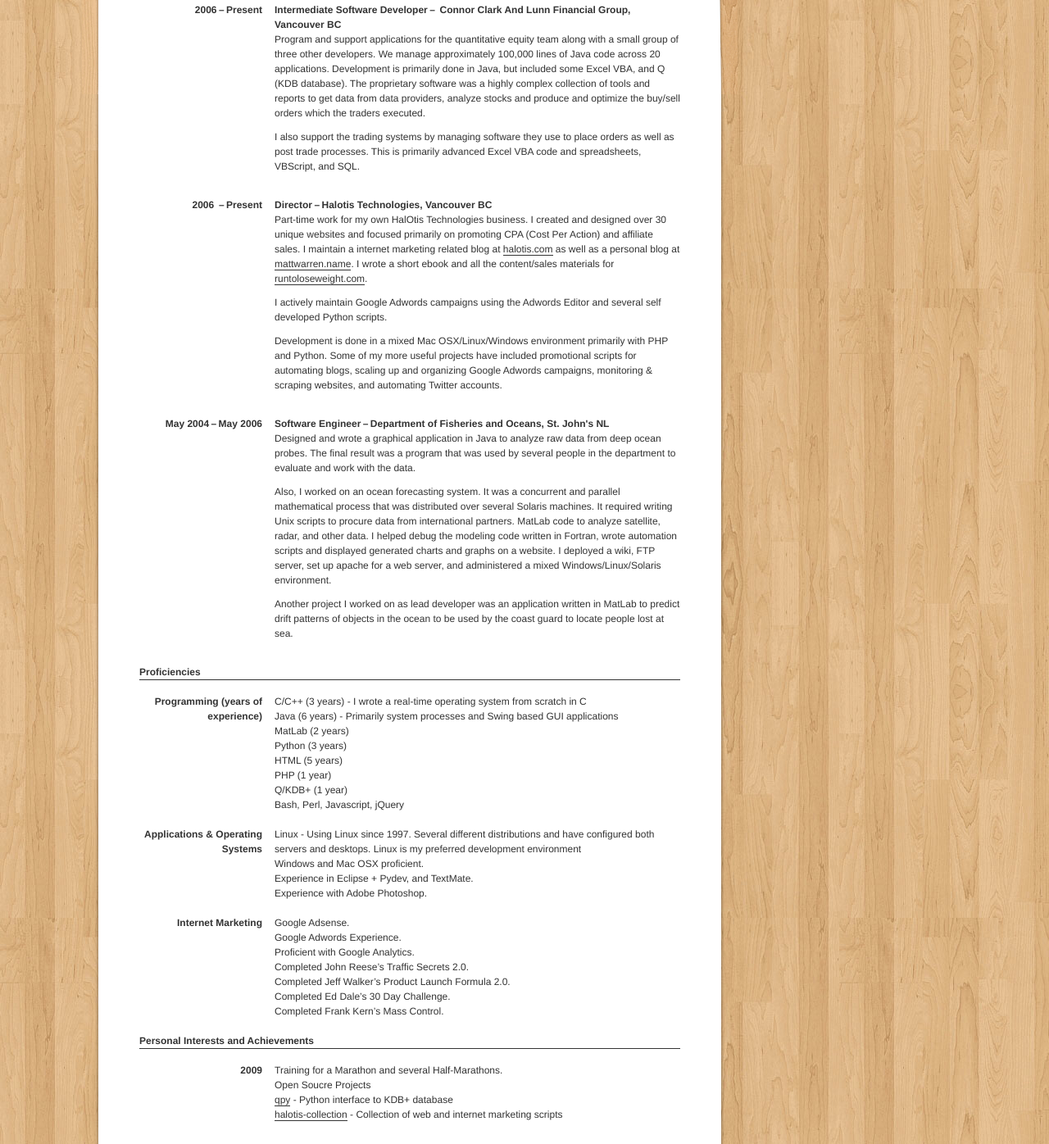
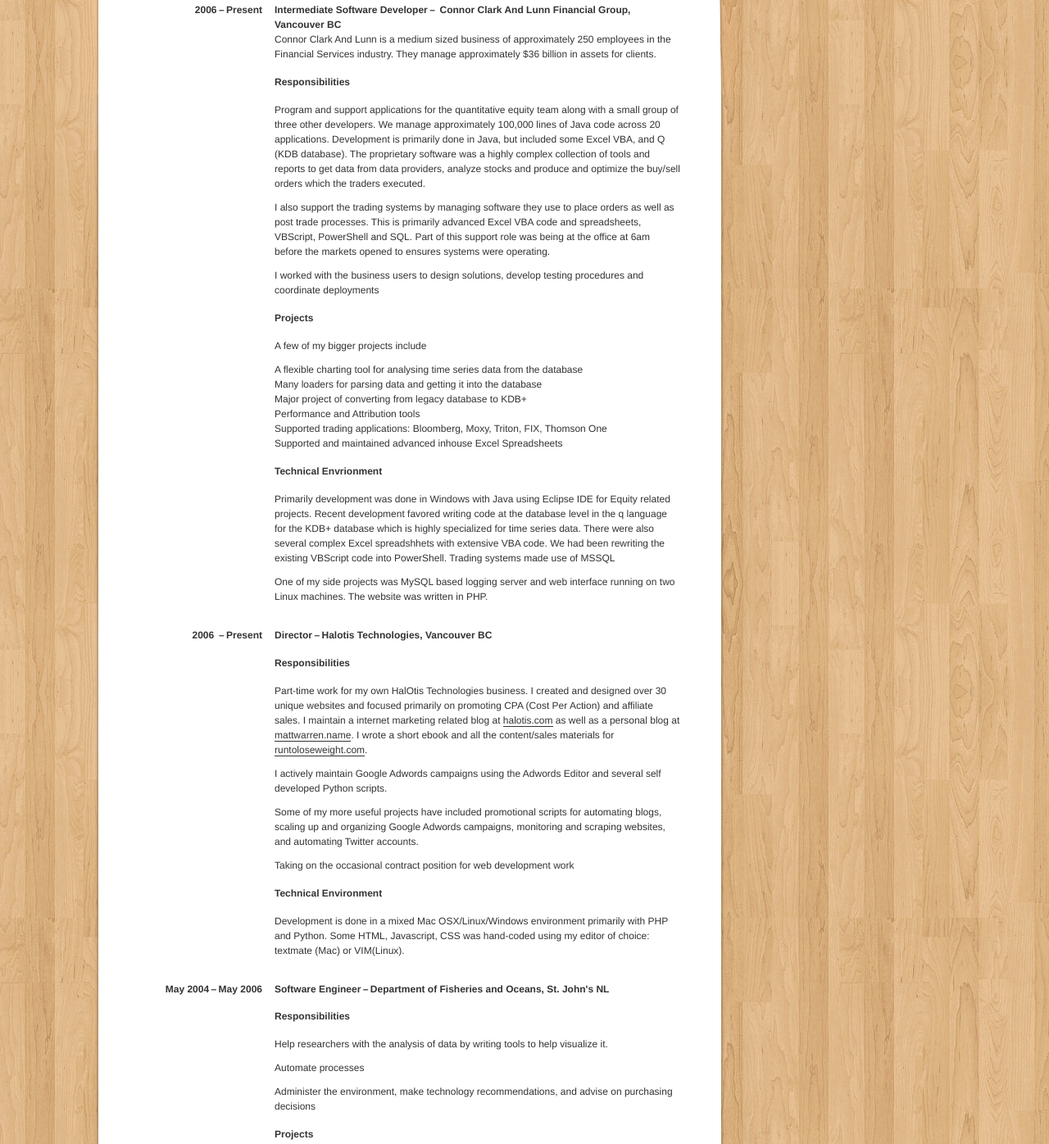
Before and after one commit to mfwarren/resume, a plain HTML site: page index.html in a window 1280 px wide. Shown: the part 416-1812 px from the top of the page at 82% size. Drawn offline with Linux system fonts and the light colour scheme.

Commit message:
modified after Aaron's recommendations

```diff
--- a/index.html
+++ b/index.html
@@ -35,7 +35,7 @@
 	<div id="content">
 		<section id="profile">
 	  		<h2>Profile</h2>
-			<p>I have a passion for entrepreneurship, sales and marketing along with my love of just about anything technological. My background is as a software developer with experience in a number of programming languages. My interests include biking, skiing/snowboarding, Linux, piano, drums, and motorcycles. I pride myself on being on top of the latest things happening in the computer industry and the internet.</p>
+			<p>I have a passion for entrepreneurship, sales and marketing along with my love of just about anything technological. My background is as a software developer with an education from the University of Waterloo.  I pride myself on being on top of the latest things happening in the computer industry and the internet.  I enjoy working on challenging technical problems that require unique and creative solutions.</p>
 	  	</section>
 
   	<section id="education">
@@ -55,23 +55,49 @@
   		<dl class="items">
   			<dt>2006&thinsp;&ndash;&thinsp;Present</dt>
   			<dd><span class="item-title">Intermediate Software Developer&thinsp;&ndash;&thinsp; Connor Clark And Lunn Financial Group, Vancouver BC</span>
+				<p>Connor Clark And Lunn is a medium sized business of approximately 250 employees in the Financial Services industry.  They manage approximately $36 billion in assets for clients.</p>
+			<h4>Responsibilities</h4>
 				<p>Program and support applications for the quantitative equity team along with a small group of three other
 				developers. We manage approximately 100,000 lines of Java code across 20 applications. Development is primarily done in Java, but included some Excel VBA, and Q (KDB database). The proprietary software was a highly complex collection of tools and reports to get data from data providers, analyze stocks and produce and optimize the buy/sell orders which the traders executed.</p>
-				<p>I also support the trading systems by managing software they use to place orders as well as post trade processes. This is primarily advanced Excel VBA code and spreadsheets, VBScript, and SQL.</p>
+				<p>I also support the trading systems by managing software they use to place orders as well as post trade processes. This is primarily advanced Excel VBA code and spreadsheets, VBScript, PowerShell and SQL.  Part of this support role was being at the office at 6am before the markets opened to ensures systems were operating.</p>
+				<p>I worked with the business users to design solutions, develop testing procedures and coordinate deployments</p>
+			<h4>Projects</h4>
+				<p>A few of my bigger projects include<ul><li>A flexible charting tool for analysing time series data from the database</li>
+					<li>Many loaders for parsing data and getting it into the database</li>
+					<li>Major project of converting from legacy database to KDB+</li>
+					<li>Performance and Attribution tools</li>
+					<li>Supported trading applications: Bloomberg, Moxy, Triton, FIX, Thomson One</li>
+					<li>Supported and maintained advanced inhouse Excel Spreadsheets</li>
+					</ul>
+				</p>
+			<h4>Technical Envrionment</h4>
+				<p>Primarily development was done in Windows with Java using Eclipse IDE for Equity related projects.  Recent development favored writing code at the database level in the q language for the KDB+ database which is highly specialized for time series data.  There were also several complex Excel spreadshhets with extensive VBA code.  We had been rewriting the existing VBScript code into PowerShell.  Trading systems made use of MSSQL</p>
+				<p>One of my side projects was MySQL based logging server and web interface running on two Linux machines.  The website was written in PHP.</p>
   			</dd>
   			<dt>2006 &thinsp;&ndash;&thinsp;Present</dt>
   			<dd><span class="item-title">Director&thinsp;&ndash;&thinsp;Halotis Technologies, Vancouver BC</span>
+			<h4>Responsibilities</h4>
   				<p>Part-time work for my own HalOtis Technologies business. I created and designed over 30 unique
 				websites and focused primarily on promoting CPA (Cost Per Action) and affiliate sales. I maintain a internet marketing related blog at <a = href="http://www.halotis.com">halotis.com</a> as well as a personal blog at <a href="http://mattwarren.name">mattwarren.name</a>. I wrote a short ebook and all the content/sales materials for <a href="http://runtoloseweight.com">runtoloseweight.com</a>.</p>
 				<p>I actively maintain Google Adwords campaigns using the Adwords Editor and several self developed Python scripts.</p>
-				<p>Development is done in a mixed Mac OSX/Linux/Windows environment primarily with PHP and Python. Some of my more useful projects have included promotional scripts for automating blogs, scaling up and organizing Google Adwords campaigns, monitoring & scraping websites, and automating Twitter accounts.</p>
+				<p>Some of my more useful projects have included promotional scripts for automating blogs, scaling up and organizing Google Adwords campaigns, monitoring and scraping websites, and automating Twitter accounts.</p>
+				<p>Taking on the occasional contract position for web development work</p>
+			<h4>Technical Environment</h4>
+				<p>Development is done in a mixed Mac OSX/Linux/Windows environment primarily with PHP and Python. Some HTML, Javascript, CSS was hand-coded using my editor of choice: textmate (Mac) or VIM(Linux).</p>
   			</dd>
   			<dt>May 2004&thinsp;&ndash;&thinsp;May 2006</dt>
   			<dd><span class="item-title">Software Engineer&thinsp;&ndash;&thinsp;Department of Fisheries and Oceans, St. John's NL</span>
+			<h4>Responsibilities</h4>
+				<p>Help researchers with the analysis of data by writing tools to help visualize it.</p>
+				<p>Automate processes</p>
+				<p>Administer the environment, make technology recommendations, and advise on purchasing decisions</p>
+			<h4>Projects</h4>
   				<p>Designed and wrote a graphical application in Java to analyze raw data from deep ocean probes. The
 				final result was a program that was used by several people in the department to evaluate and work with the data.</p>
 				<p>Also, I worked on an ocean forecasting system. It was a concurrent and parallel mathematical process that was distributed over several Solaris machines. It required writing Unix scripts to procure data from international partners. MatLab code to analyze satellite, radar, and other data. I helped debug the modeling code written in Fortran, wrote automation scripts and displayed generated charts and graphs on a website. I deployed a wiki, FTP server, set up apache for a web server, and administered a mixed Windows/Linux/Solaris environment.</p>
 				<p>Another project I worked on as lead developer was an application written in MatLab to predict drift patterns of objects in the ocean to be used by the coast guard to locate people lost at sea.</p>
+			<h4>Technical Envrionment</h4>
+				<p>Mixed environment of Windows, Linux and Solaris.  Development was all done on Linux using MatLab, Java and Python</p>
   			</dd>
   		</dl>
   	</section>
@@ -127,6 +153,7 @@
 					<ul><li><a href="http://bitbucket.org/halotis/qpy/">qpy</a> - Python interface to KDB+ database</li>
 					<li><a href="http://bitbucket.org/halotis/halotis-collection/">halotis-collection</a> - Collection of web and internet marketing scripts</li>
 					</ul></li>
+					<li>My interests include biking, skiing/snowboarding, Linux, piano, drums, and motorcycles.</li>
   				</ul>
   			</dd>
   		</dl>
```
